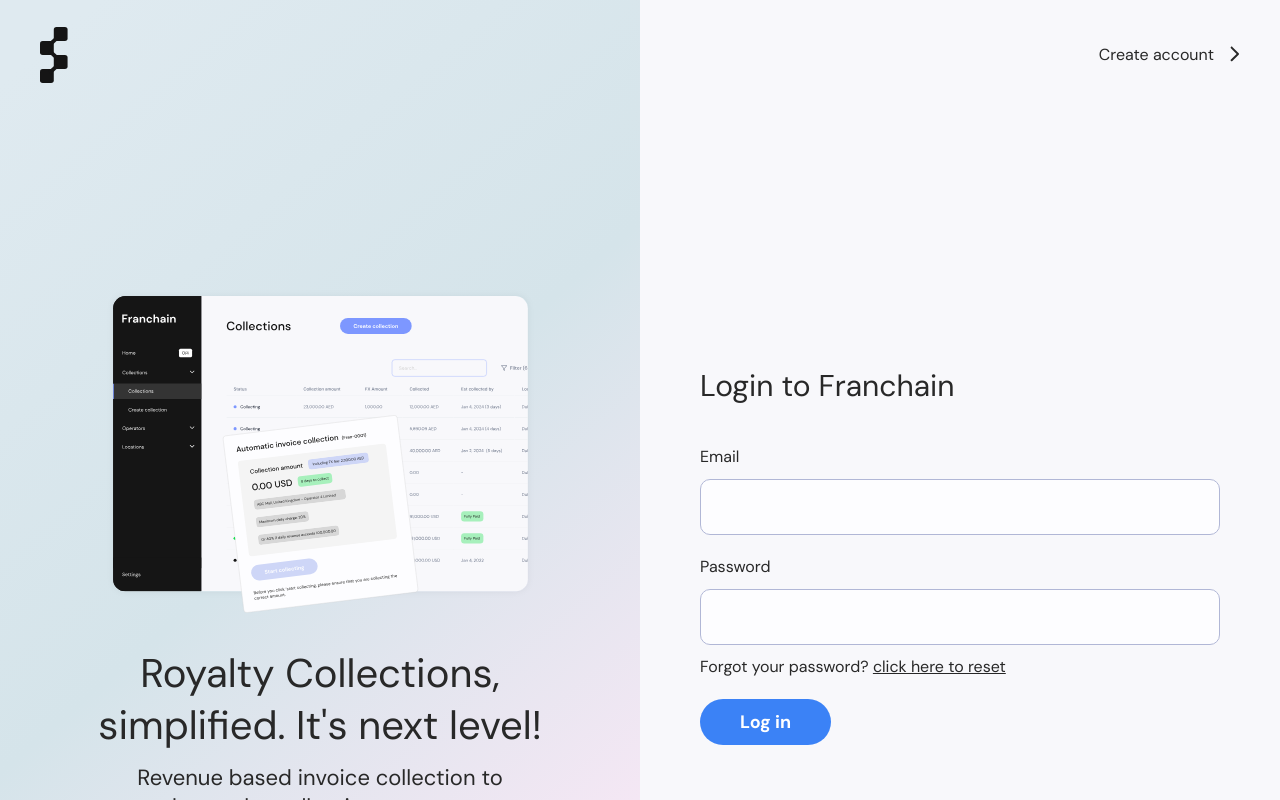
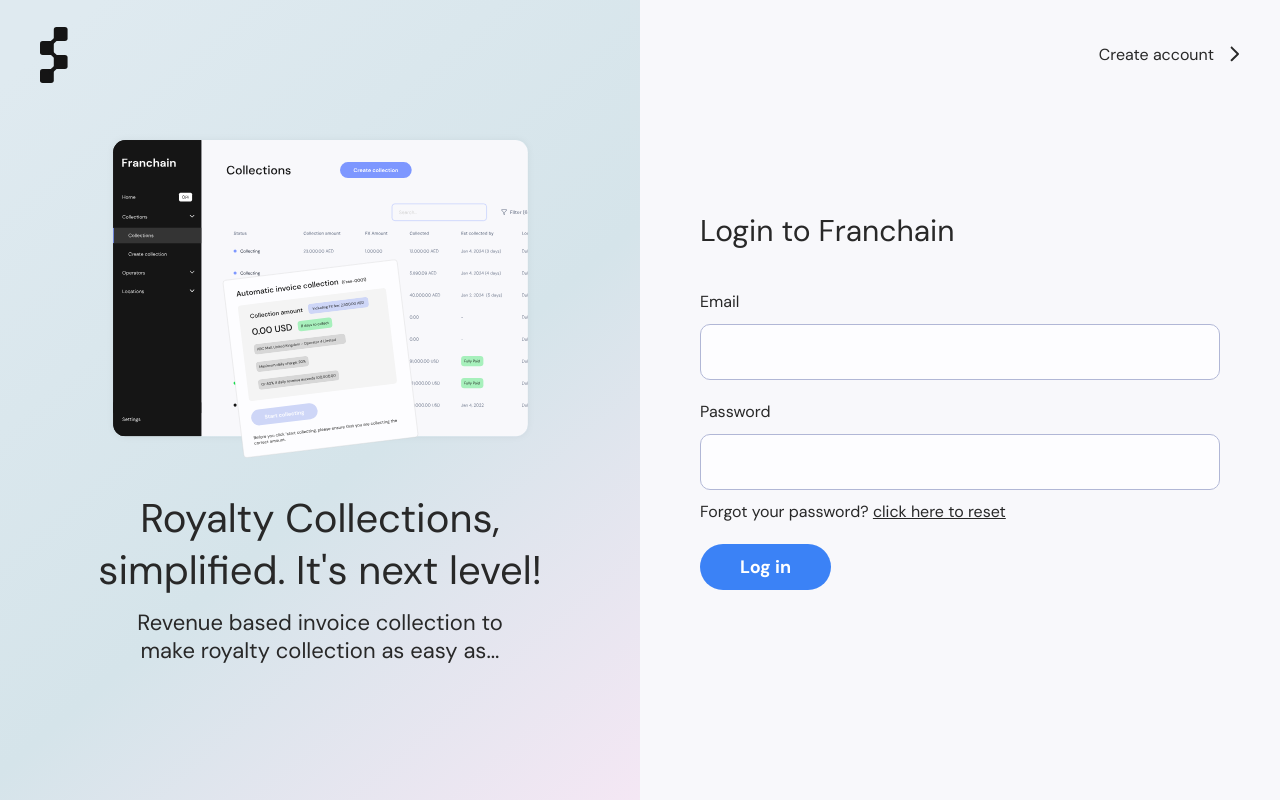
Before and after one commit to Okoli-Ryan/franchain-ui-test, a React (Vite) app: page / in a window 1280 px wide. Built offline with nearby package versions, Linux system fonts and the light colour scheme.

Commit message:
scrolling issue

```diff
--- a/src/layout/AuthLayout/AuthLayout.tsx
+++ b/src/layout/AuthLayout/AuthLayout.tsx
@@ -7,13 +7,13 @@
 
 export default function AuthLayout() {
 	return (
-		<div className="w-screen justify-center flex min-h-screen h-full">
+		<div className="w-screen justify-center flex min-h-screen">
 			<div className="w-full justify-center flex">
 				<div className="max-w-[1300px] w-full grid grid-cols-1 lg:grid-cols-2 z-10  relative">
 					<div className="h-[110px] flex items-center px-10 absolute">
 						<img src={Logo} alt="logo" className="left-10 top-5 hidden lg:block md:h-14" />
 					</div>
-					<div className="lg:flex justify-center items-center flex-col h-full px-[60px] hidden py-[290px]">
+					<div className="lg:flex justify-center items-center flex-col h-full px-[60px] hidden py-[120px]">
 						<img src={AuthImage} alt="auth-image" className="max-w-[427px] w-full h-auto" />
 						<h4 className="mt-[34px] text-center w-full font-medium leading-[52px] text-[40px]">
 							Royalty Collections, simplified. It's next level!
```
